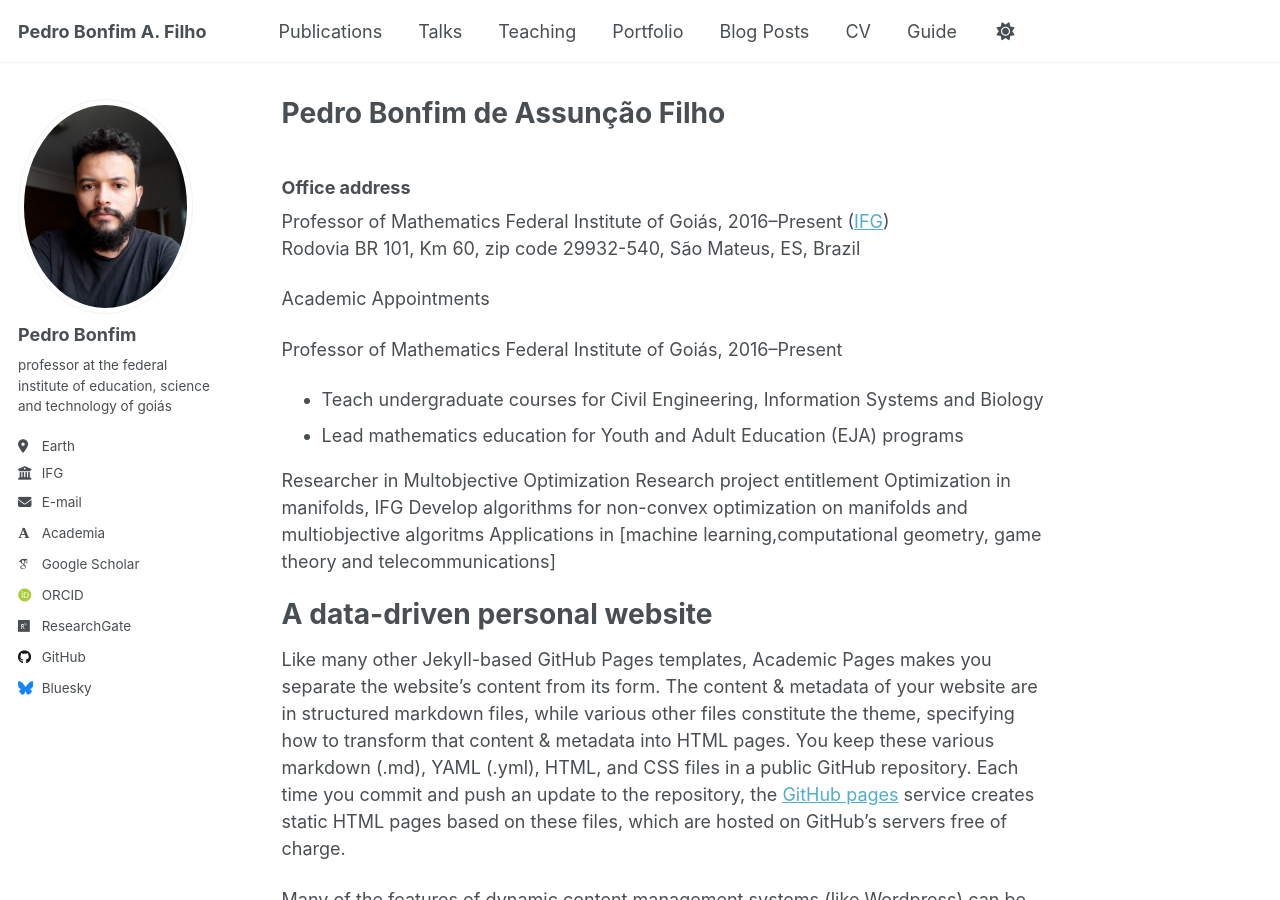
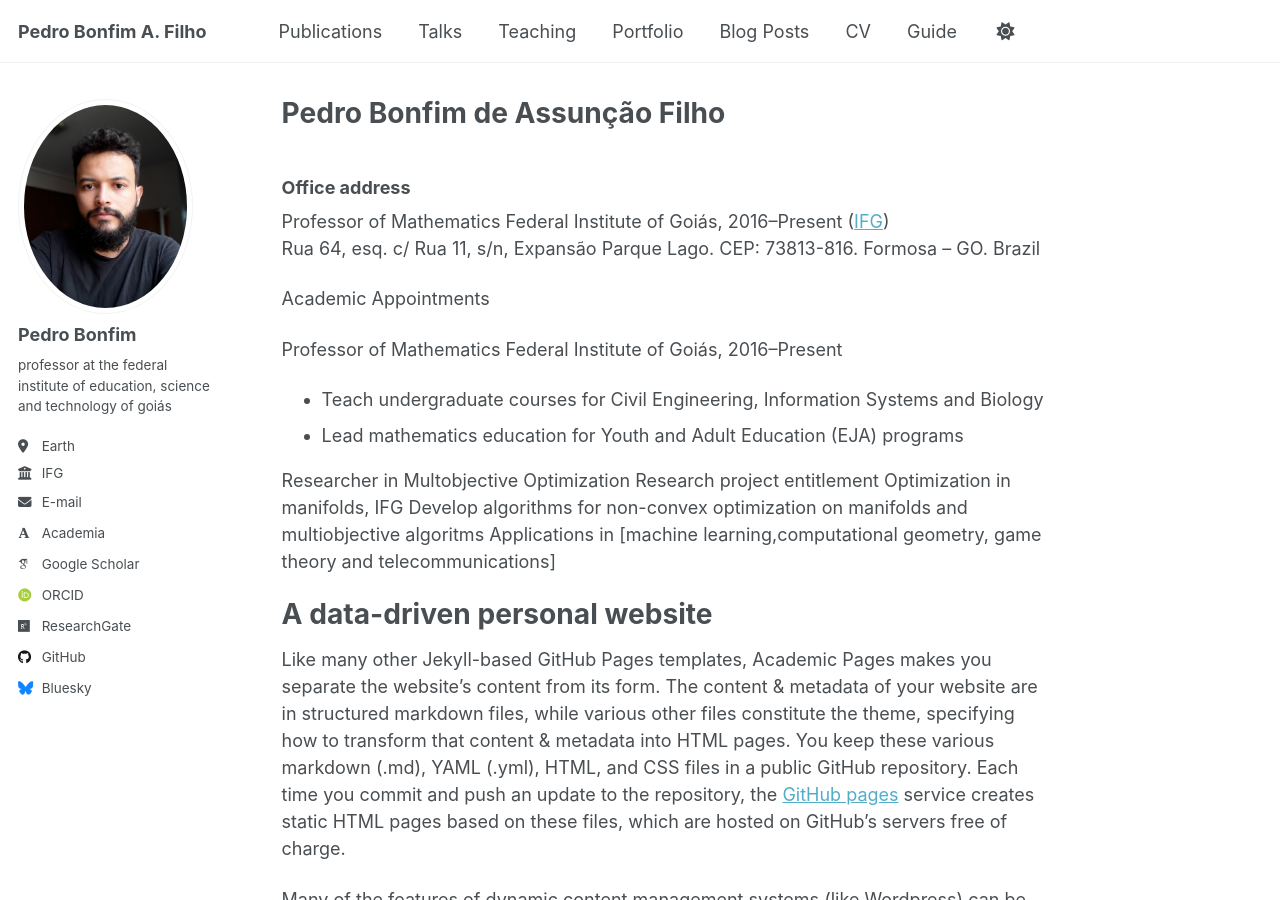
Before and after one commit to pedroassuncaofilho/pedroassuncaofilho.github.io, a Jekyll site: the page built from _pages/about.md, in a window 1280 px wide and 900 px high. Built offline with Jekyll 4.4.1, drawn with Linux system fonts in a browser that asks for light colours; some web fonts are replaced.

Commit message:
Update about.md

```diff
--- a/_pages/about.md
+++ b/_pages/about.md
@@ -12,7 +12,7 @@ redirect_from:
 
 Professor of Mathematics
 Federal Institute of Goiás, 2016–Present ([IFG](https://www.ifg.edu.br/formosa))
-Rodovia BR 101, Km 60, zip code 29932-540, São Mateus, ES, Brazil
+Rua 64, esq. c/ Rua 11, s/n, Expansão Parque Lago. CEP: 73813-816. Formosa – GO. Brazil
 
 Academic Appointments
 
```
